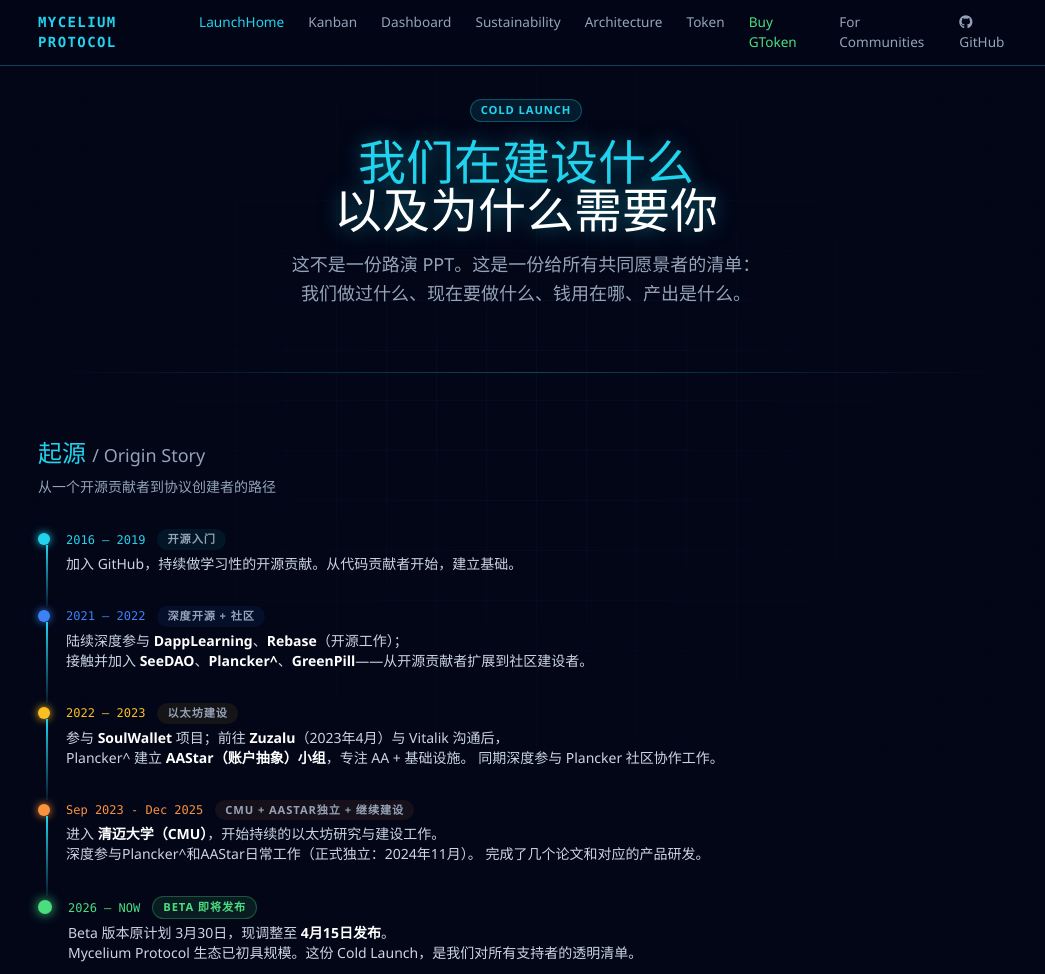
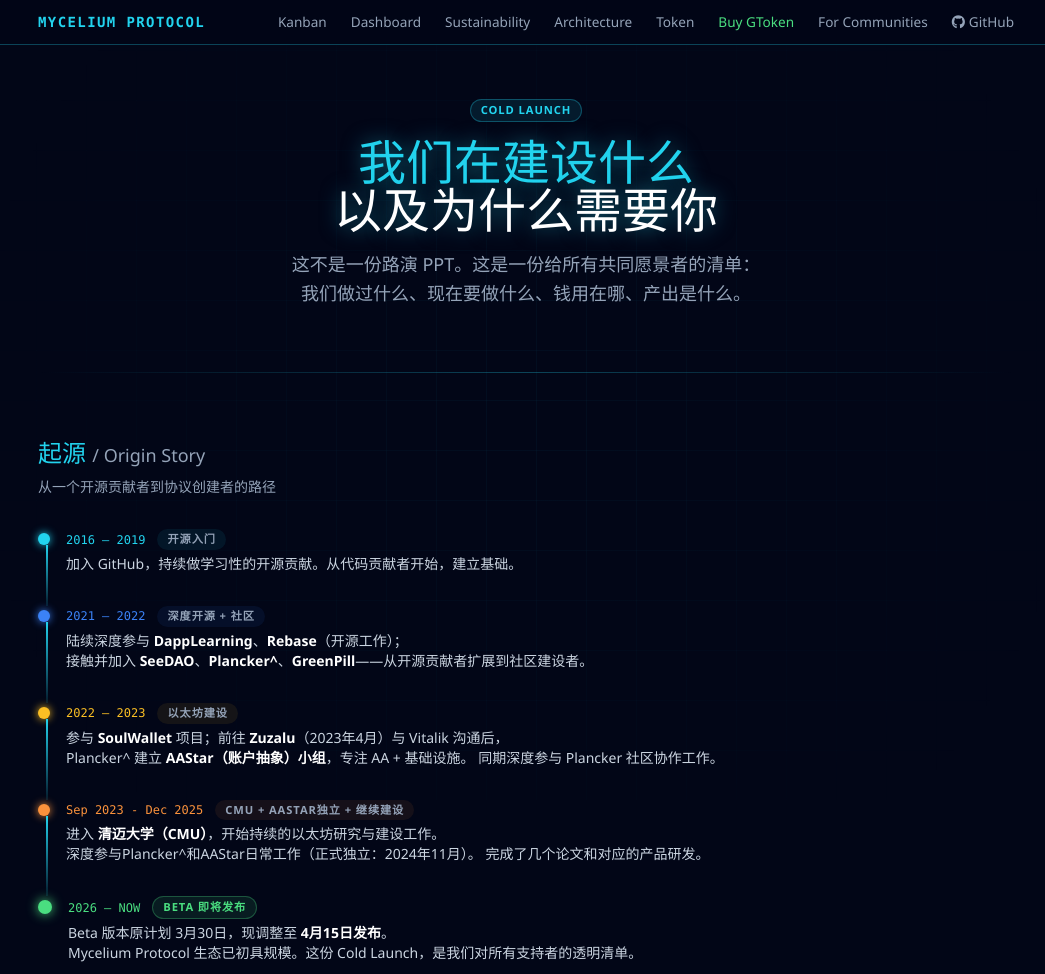
Before and after one commit to MushroomDAO/launch, a plain HTML site: page site/index.html in a window 1280 px wide. Shown: the top 974 px of the page, without its empty margins (114-1159 px from the left). Drawn offline with nearby package versions, Linux system fonts and the light colour scheme.

Commit message:
fix(site): remove redundant LaunchHome link from index.html homepage

```diff
--- a/site/index.html
+++ b/site/index.html
@@ -241,7 +241,6 @@
                     >MYCELIUM PROTOCOL</span
                 >
                 <div class="flex gap-6">
-                    <a href="cold-launch.html" target="_blank" rel="noopener" class="nav-link" style="color:var(--primary-cyan)">LaunchHome</a>
                     <a href="/" target="_blank" rel="noopener" class="nav-link">Kanban</a>
                     <a href="dashboard.html" target="_blank" rel="noopener" class="nav-link">Dashboard</a>
                     <a href="sustainability.html" target="_blank" rel="noopener" class="nav-link">Sustainability</a>
```
